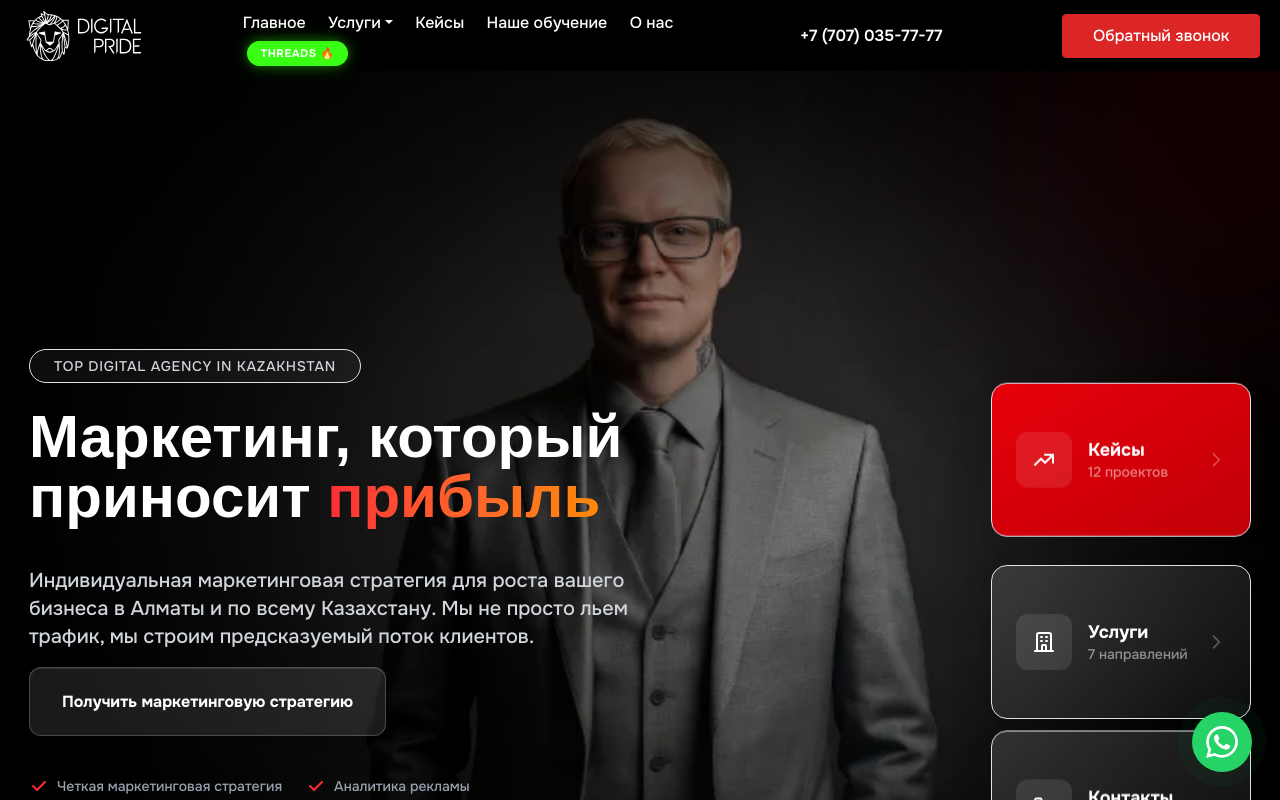
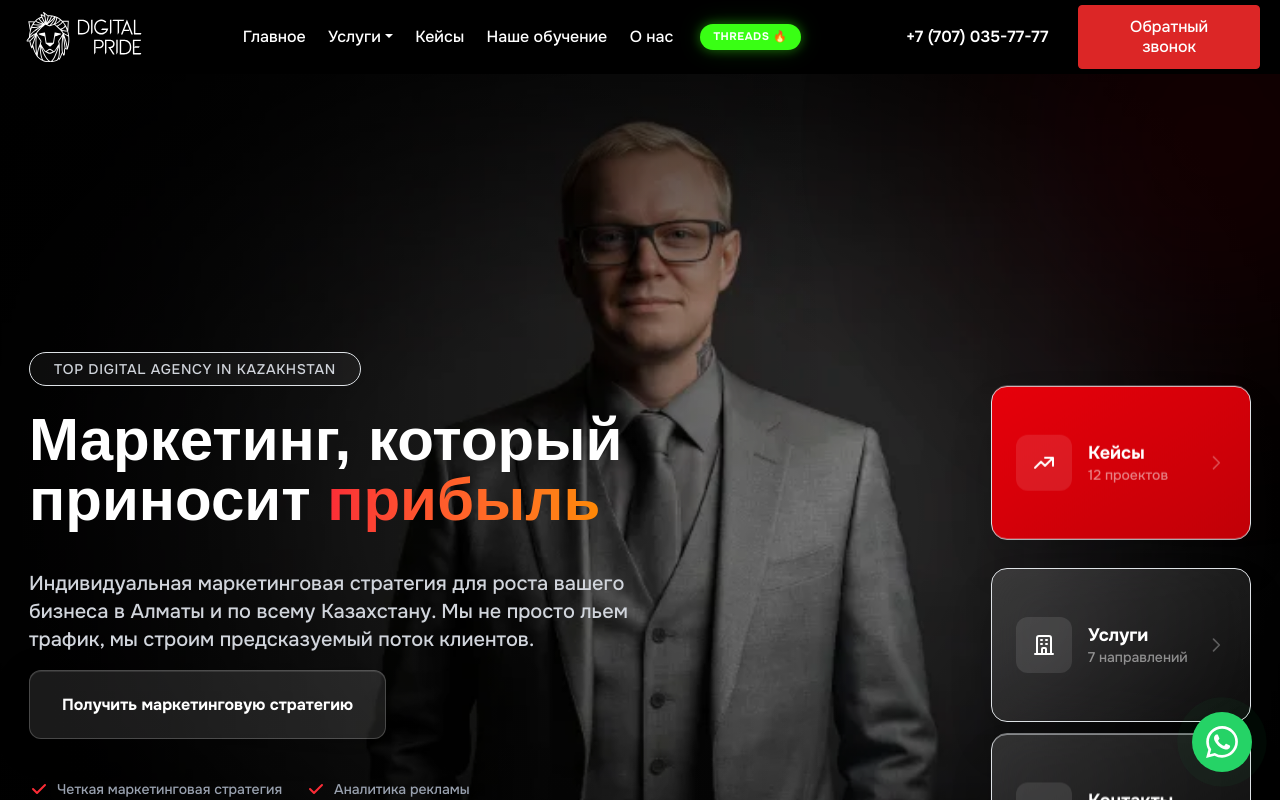
Before and after one commit to bizpridealmaty-a11y/digitalpride-next, a Next.js app: page / in a window 1280 px wide. Shown: the top 800 px of the page. Built offline with nearby package versions, Linux system fonts and the light colour scheme; a web font is replaced by a local one.

Commit message:
fix(layout): Fix navigation wrapping when adding THREADS button

```diff
--- a/src/components/layout/RawHeader.tsx
+++ b/src/components/layout/RawHeader.tsx
@@ -118,7 +118,7 @@ export default function RawHeader() {
                 </div>
             </div>
 
-            <div class="col-2 col-sm-2 col-md-5 header-col-menu menu d-none d-lg-block">
+            <div class="col-2 col-sm-2 col-md-6 header-col-menu menu d-none d-lg-block">
                 <ul class="nav">
                     <li class="nav-item">
                         <a class="nav-link" href="/">Главное</a>
@@ -159,7 +159,7 @@ export default function RawHeader() {
                 </div>
             </div>
 
-            <div class="col-6 col-sm-6 col-md-6 col-lg-4 col-xl-3 align-self-center">
+            <div class="col-6 col-sm-6 col-md-4 col-lg-3 col-xl-2 align-self-center">
                 <div class="text-center text-xl-right" style="display:flex;align-items:center;justify-content:flex-end;gap:10px">
                     <button class="btn btn-primary tel_head-feedback_button" data-toggle="modal" data-target="#modal_form-feed">Обратный звонок</button>
                 </div>
@@ -184,7 +184,7 @@ export default function RawHeader() {
                 </div>
             </div>
 
-            <div class="col-2 col-sm-2 col-md-5 header-col-menu menu d-none d-xl-block">
+            <div class="col-2 col-sm-2 col-md-6 header-col-menu menu d-none d-xl-block">
                 <ul class="nav">
                     <li class="nav-item">
                         <a class="nav-link" href="/">Главное</a>
@@ -225,7 +225,7 @@ export default function RawHeader() {
                 </div>
             </div>
 
-            <div class="col-6 col-sm-6 col-md-6 col-lg-4 col-xl-3 align-self-center">
+            <div class="col-6 col-sm-6 col-md-4 col-lg-3 col-xl-2 align-self-center">
                 <div class="text-center text-xl-right" style="display:flex;align-items:center;justify-content:flex-end;gap:10px">
                     <button class="btn btn-primary tel_head-feedback_button" data-toggle="modal" data-target="#modal_form-feed">Обратный звонок</button>
                 </div>
```
